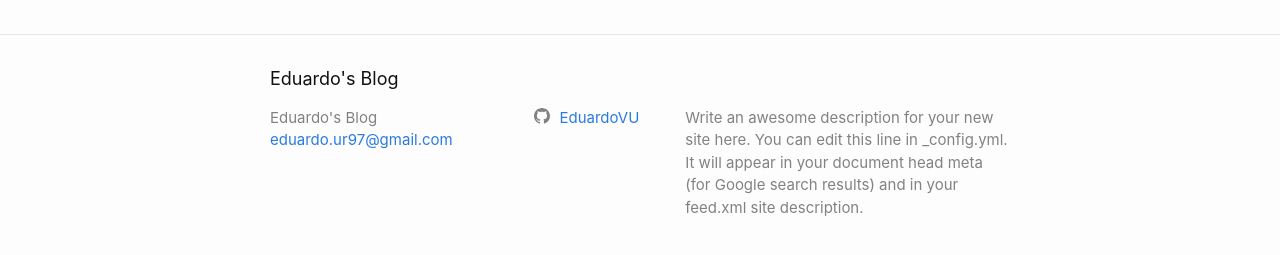
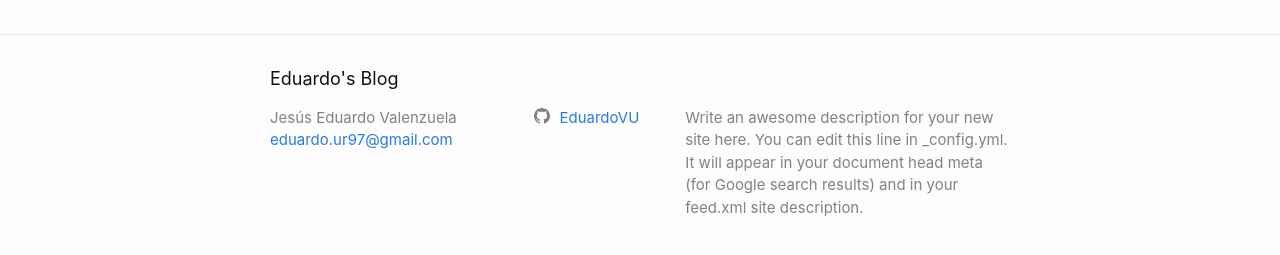
Before and after one commit to EduardoVU/My-Blog, a Jekyll site: the page built from index.markdown, in a window 1280 px wide. Shown: the part 621-876 px from the top of the page. Built offline with Jekyll 4.4.1, drawn with Linux system fonts in a browser that asks for light colours.

Commit message:
cambio de nombre

```diff
--- a/_config.yml
+++ b/_config.yml
@@ -32,6 +32,9 @@ github_username: EduardoVU
 
 # Build settings
 #theme: minima
+####################
+####################
+author: Jesús Eduardo Valenzuela
 plugins:
   - jekyll-feed
 
```
